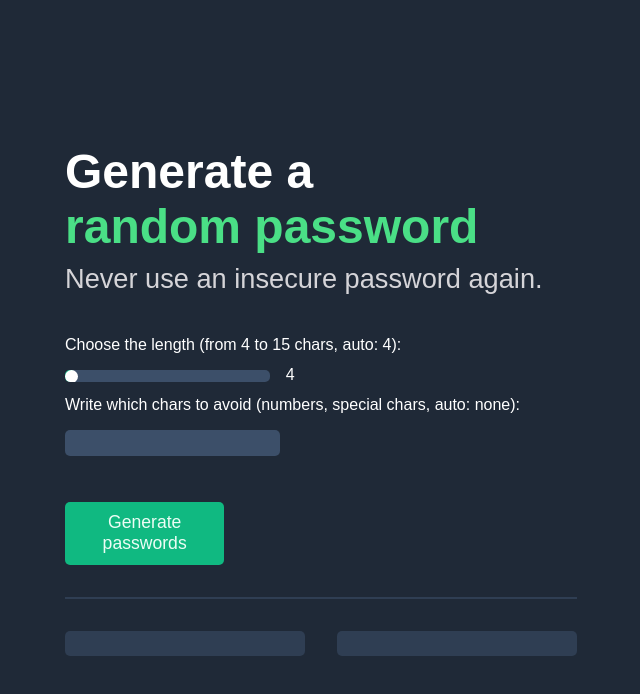
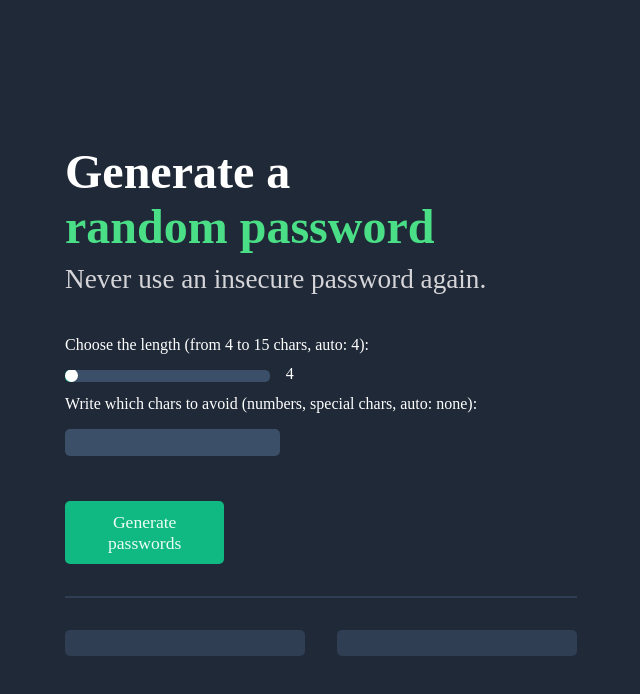
Before and after one commit to ia-lerimund/Password-Generator, a plain HTML site: page index.html in a window 1280 px wide. Shown: the whole page, without its empty margins (319-959 px from the left). Drawn offline with Linux system fonts and the light colour scheme.

Commit message:
Update style.css

```diff
--- a/style.css
+++ b/style.css
@@ -3,7 +3,6 @@
 	padding: 0;
 }
 body {
-	font-family: "IBM Plex Sans", sans-serif;
 	background: #1f2937;
 	color: white;
 	height: 100vh;
```
